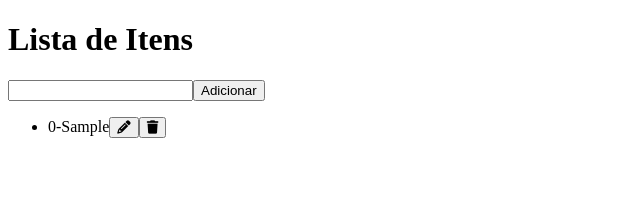
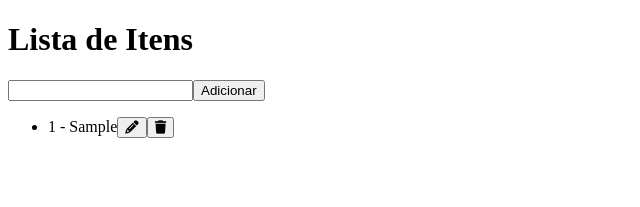
Before and after one commit to emersonpessoa01/tasks, a React (Vite) app: page / in a window 1280 px wide. Both pictures are taken after typing "Sample" into the empty fields and a click on the button "Adicionar". Shown: the top 207 px of the page, without its empty margins (0-640 px from the left). Built offline with nearby package versions, Linux system fonts and the light colour scheme.

Commit message:
added index + 1 :sparkles:

```diff
--- a/src/App.jsx
+++ b/src/App.jsx
@@ -66,11 +66,14 @@ function App() {
     if (event.key === "Enter" && event.target.value !== "") {
       handleAddNewTask();
     }
+    // console.log(event.keyCode)
   }
   // function handleKeyDown(event) {
-  //   if (event.keyCode === 13 && event.target.value !== "") {
+  //   let key = event.keyCode;
+  //   if (key === 13 && event.target.value !== "") {
   //     handleAddNewTask();
   //   }
+  //   console.log(key)
   // }
 
   useEffect(() => {
@@ -97,7 +100,7 @@ function App() {
       <ul>
         {tasks.map(({ id, title }, index) => (
           <li key={id}>
-            {index}-{title}
+            {index + 1} - {title}
             <span>
               <button
                 onClick={() => {
```
